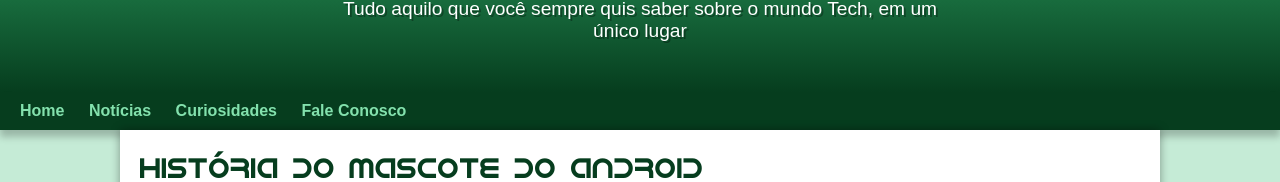
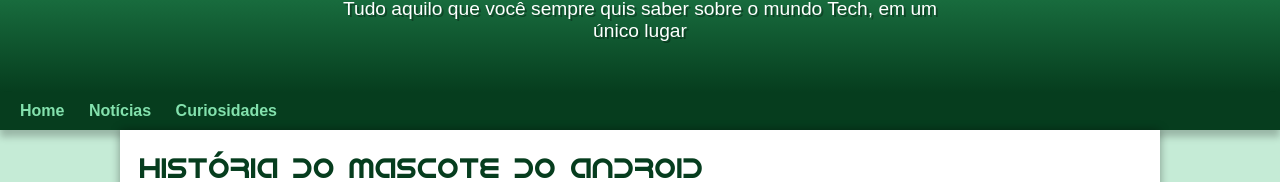
Before and after one commit to abreuhans/html-css, a plain HTML site: page desafios/d010/android.html in a window 1280 px wide. Shown: the part 119-301 px from the top of the page. Drawn offline with Linux system fonts and the light colour scheme.

Commit message:
Update android.html

```diff
--- a/desafios/d010/android.html
+++ b/desafios/d010/android.html
@@ -16,7 +16,6 @@
             <a href="#home">Home</a>
             <a href="#noticias">Notícias</a>
             <a href="#curiosidades">Curiosidades</a>
-            <a href="#faleconosco">Fale Conosco</a>
     </nav>
     <main>
         <article>
```
